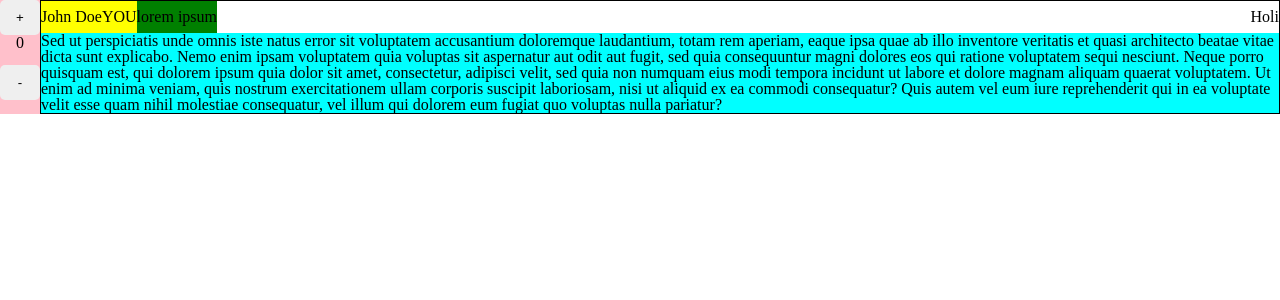
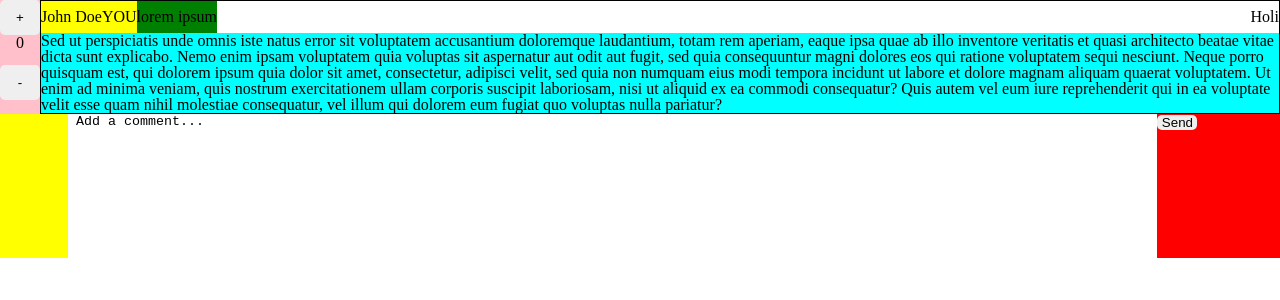
Before and after one commit to ImMPrada/discussion, a React (Create React App) app: page / in a window 1280 px wide. Shown: the top 300 px of the page. Built offline with nearby package versions, Linux system fonts and the light colour scheme; what random-avatar-generator would draw is missing.

Commit message:
Mockup MessageTextBox component

```diff
--- a/src/App.tsx
+++ b/src/App.tsx
@@ -1,10 +1,14 @@
 import React from 'react';
 import './App.css';
 import { Post } from './components/UI/organisms'
+import { MessageTextBox } from './components/UI/organisms';
 
 function App() {
   return (
-    <Post />
+    <>
+      <Post />
+      <MessageTextBox />
+    </>
   );
 }
 
--- /dev/null
+++ b/src/components/UI/organisms/MessageTextBox/MessageTextBox.tsx
@@ -0,0 +1,32 @@
+import React from 'react';
+
+import './styles.css'
+import { ProfileBox } from '../../atoms';
+import { TextArea } from '../../atoms'
+import { Button } from '../../atoms'
+
+const MessageTextBox = () => {
+
+  return(
+    <div className="message-textbox">
+      <div className="message-textbox-profile-avatar">
+        <ProfileBox
+          onlyAvatar = {true}
+          isYou = {false}
+        />
+      </div>
+      <div className="message-textbox-text">
+        <TextArea
+          initialValue = ' Add a comment...'
+        />
+      </div>
+      <div className="message-textbox-button">
+        <Button
+          label = 'Send'
+        />
+      </div>
+    </div>
+  )
+}
+
+export default MessageTextBox;
--- /dev/null
+++ b/src/components/UI/organisms/MessageTextBox/index.ts
@@ -0,0 +1 @@
+export { default } from './MessageTextBox'
--- /dev/null
+++ b/src/components/UI/organisms/MessageTextBox/styles.css
@@ -0,0 +1,38 @@
+.message-textbox {
+  display: flex;
+  flex-direction: row;
+
+  height: 144px;
+  width: 100%;
+
+  margin: 0;
+  padding: 0;
+  border: 0;
+}
+
+.message-textbox * {
+  margin: 0;
+  padding: 0;
+  border: 0;
+}
+
+.message-textbox-text {
+  width: 100%;
+}
+
+.message-textbox-profile-avatar {
+
+  width: 80px;
+  background-color: pink;
+}
+
+.message-textbox-profile-avatar img {
+
+  height: 80px;
+}
+
+.message-textbox-button {
+
+  width: 144px;
+  background-color: red;
+}
--- a/src/components/UI/organisms/index.ts
+++ b/src/components/UI/organisms/index.ts
@@ -1 +1,2 @@
 export { default as Post } from './Post';
+export { default as MessageTextBox } from './MessageTextBox';
```
